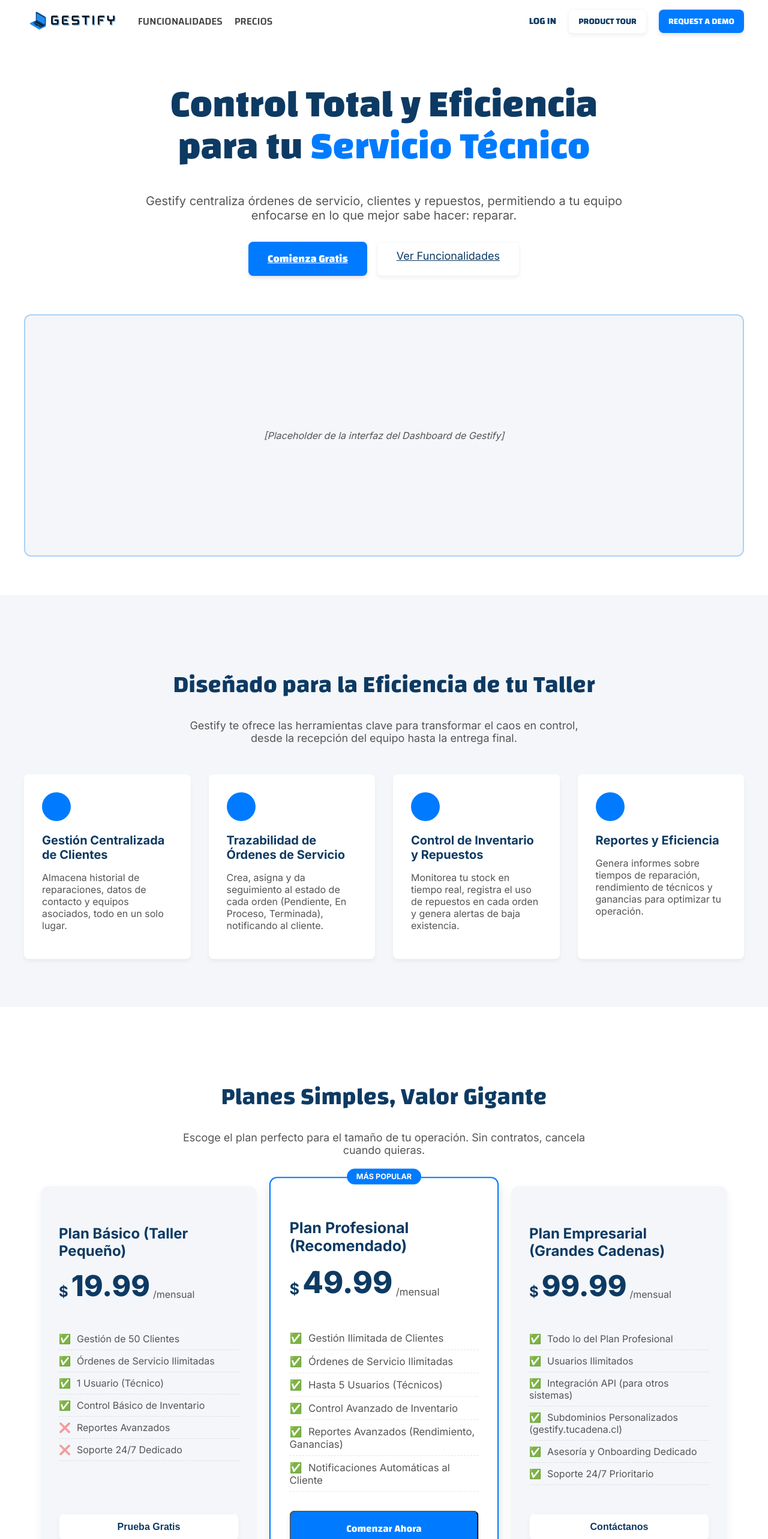
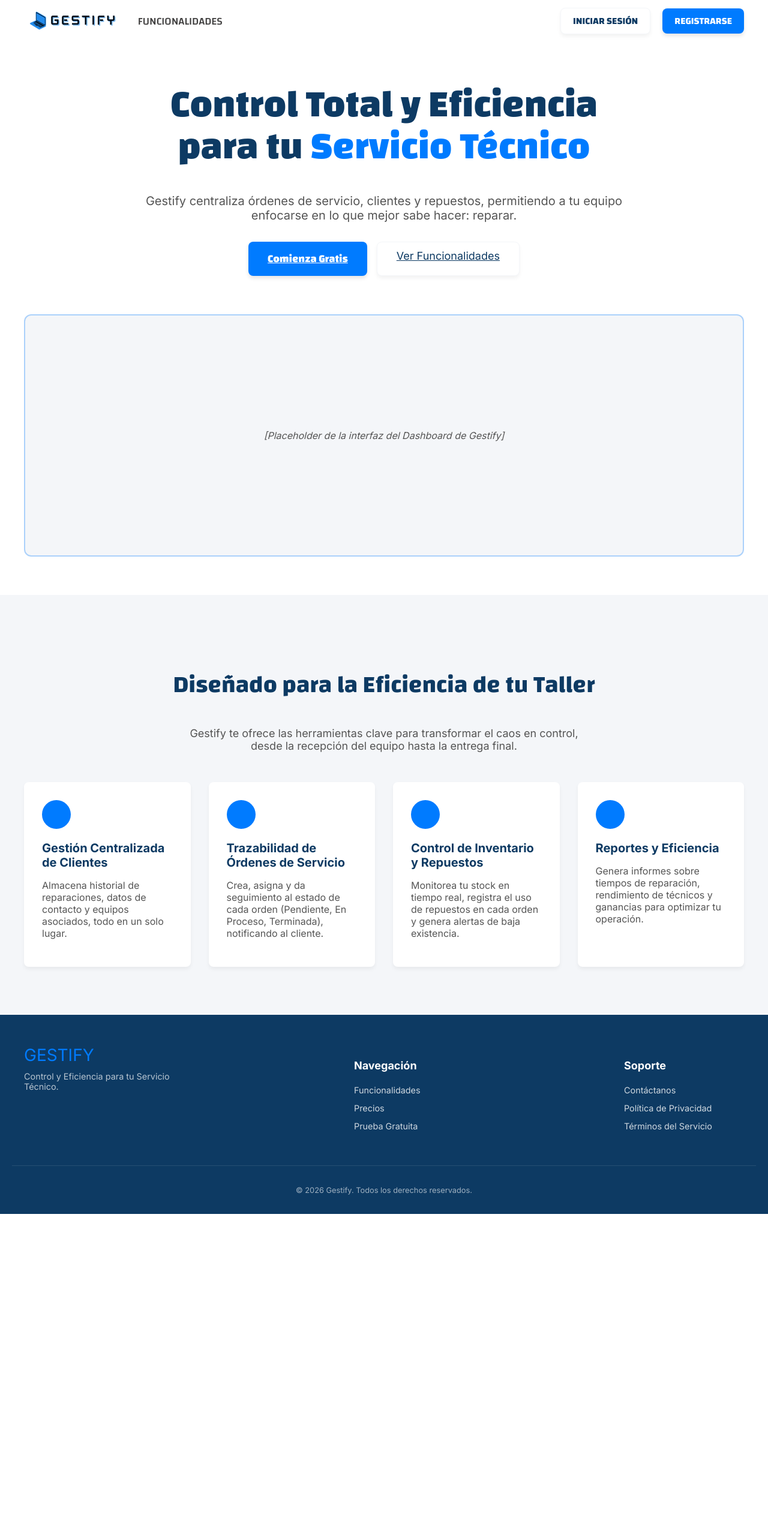
Before and after one commit to joxquinnn/Gestify, a React app in the folder Frontend/: page / in a window 1280 px wide. Shown: the top 2566 px of the page at 60% size. After the commit the page ends 2024 px from the top, so only its background shows below. Built offline with nearby package versions, Linux system fonts and the light colour scheme; the HTML template or start-up script is replaced by a standard one; a web font is replaced by a local one.

Commit message:
feat: delete pricing logic

```diff
--- a/Frontend/src/components/Header.tsx
+++ b/Frontend/src/components/Header.tsx
@@ -1,8 +1,19 @@
 // src/components/Header.tsx
 import React from 'react';
+import { useNavigate } from 'react-router-dom';
 import '../styles/Header.styles.css';
 
 const Header: React.FC = () => {
+  const navigate = useNavigate();
+
+  const goToLogin = () => {
+        navigate('/login');
+    };
+
+  const goToRegister = () => {
+        navigate('/register');
+    };
+
   return (
     <header className="main-header">
       <div className="header-container">
@@ -19,20 +30,23 @@ const Header: React.FC = () => {
 
           <nav className="nav-menu">
             <a href="#features" className="nav-link">FUNCIONALIDADES</a>
-            <a href="#pricing" className="nav-link">PRECIOS</a>
           </nav>
         </div>
 
         <div className="header-right-group">
 
-          <a href="/login" className="login-link">LOG IN</a>
-
-          <button className="nav-button secondary-cta-button request-tour-button">
-            PRODUCT TOUR
+          <button
+           className="nav-button secondary-cta-button request-tour-button"
+           onClick={goToLogin}
+           >
+            INICIAR SESIÓN
           </button>
 
-          <button className="nav-button primary-cta-button request-tour-button">
-            REQUEST A DEMO
+          <button
+           className="nav-button primary-cta-button request-tour-button"
+           onClick={goToRegister}
+           >
+            REGISTRARSE
           </button>
         </div>
       </div>
--- a/Frontend/src/components/PricingSection.tsx
+++ /dev/null
@@ -1,71 +0,0 @@
-import React from 'react';
-import '../styles/PricingSection.styles.css'; // Importa el CSS específico
-import { pricingPlans } from '../data/PricingData';
-import type { PricingPlan, PlanFeature } from '../types/Pricing';
-
-// Componente para una característica de la lista
-interface FeatureProps {
-    feature: PlanFeature;
-}
-
-const FeatureItem: React.FC<FeatureProps> = ({ feature }) => (
-    <li className={feature.included ? 'feature-included' : 'feature-excluded'}>
-        {feature.text}
-    </li>
-);
-
-// Componente para una tarjeta de plan
-interface PricingCardProps {
-    plan: PricingPlan;
-}
-
-const PricingCard: React.FC<PricingCardProps> = ({ plan }) => {
-    return (
-        <div className={`pricing-card ${plan.isPopular ? 'card-popular' : ''}`}>
-
-            {plan.isPopular && <div className="tag-popular">MÁS POPULAR</div>}
-
-            <h3 className="plan-name">{plan.name}</h3>
-            <div className="plan-price-group">
-                <span className="price-currency">$</span>
-                <span className="price-value">{plan.price}</span>
-                <span className="price-frequency">/{plan.frequency}</span>
-            </div>
-
-            <ul className="plan-features">
-                {plan.features.map((feature, index) => (
-                    <FeatureItem key={index} feature={feature} />
-                ))}
-            </ul>
-
-            <button className={`cta-plan-button ${plan.isPopular ? 'primary-cta-button' : 'secondary-cta-button'}`}>
-                {plan.ctaText}
-            </button>
-        </div>
-    );
-};
-
-
-// Componente principal de la sección de precios
-const PricingSection: React.FC = () => {
-  return (
-    <section id="pricing" className="pricing-section">
-      <div className="pricing-container">
-
-        <h2 className="section-heading">Planes Simples, Valor Gigante</h2>
-        <p className="section-subheading">
-          Escoge el plan perfecto para el tamaño de tu operación. Sin contratos, cancela cuando quieras.
-        </p>
-
-        {/* Grid que renderiza las tarjetas */}
-        <div className="pricing-grid">
-          {pricingPlans.map((plan) => (
-            <PricingCard key={plan.id} plan={plan} />
-          ))}
-        </div>
-      </div>
-    </section>
-  );
-};
-
-export default PricingSection;
--- a/Frontend/src/pages/Homepage.tsx
+++ b/Frontend/src/pages/Homepage.tsx
@@ -4,8 +4,6 @@ import Footer from '../components/Footer';
 
 import HeroSection from '../components/HeroSection';
 import FeaturesSection from '../components/FeaturesSection';
-import PricingSection from '../components/PricingSection';
-import CTABlock from '../components/CTABlock';
 
 
 const Homepage: React.FC = () => {
@@ -18,8 +16,6 @@ const Homepage: React.FC = () => {
 
                 <HeroSection />
                 <FeaturesSection />
-                <PricingSection />
-                <CTABlock />
 
             </main>
 
--- a/Frontend/src/styles/Header.styles.css
+++ b/Frontend/src/styles/Header.styles.css
@@ -100,7 +100,7 @@
     gap: 20px;
 }
 
-.request-tour-button {
+.login-register-button-link {
     padding: 6px 16px;
     font-size: 0.9rem;
     border-radius: 8px;
```
